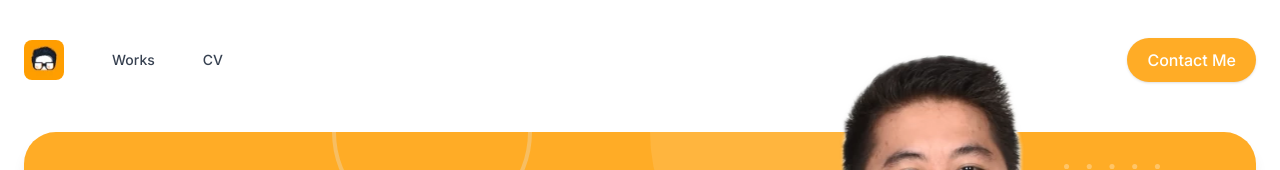
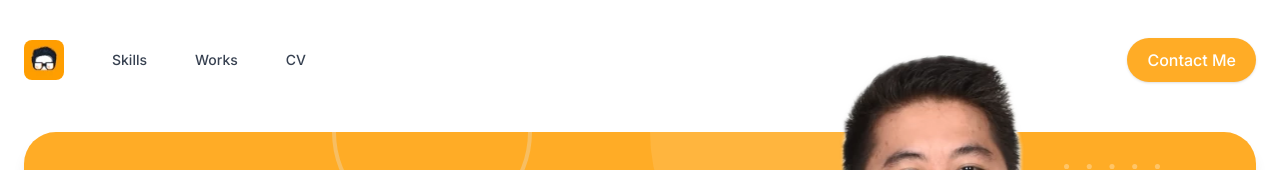
Before and after one commit to erwinmesi/v2.mesi.dev, a Next.js app: page / in a window 1280 px wide. Shown: the top 170 px of the page. Built offline with nearby package versions, Linux system fonts and the light colour scheme.

Commit message:
feat(navbar): hash links

```diff
--- a/app/components/HomeProjects.tsx
+++ b/app/components/HomeProjects.tsx
@@ -23,7 +23,7 @@ function HomeProjects() {
         <img src={imageWarp.src} alt="Warp" className="w-full" />
       </picture>
       <SymbolCircle svgClass="hidden md:block bg-gray-100 lg:bg-gray-50 !opacity-100 w-[175%] right-0 top-[200px] translate-x-1/2" />
-      <div className="site-container 2xl:pt-8 py-16 relative z-[1]">
+      <div id="projects" className="site-container 2xl:pt-8 py-16 relative z-[1]">
         <div className="mb-10">
           <h2 className="section-header">Featured Works</h2>
           <p className="section-sub-header">
--- a/app/components/HomeSkills.tsx
+++ b/app/components/HomeSkills.tsx
@@ -5,7 +5,7 @@ import bg from '@/app/assets/images/abstract_boxes.webp'
 function HomeSkills() {
   return (
     <section
-      id="home-skills"
+      id="skills"
       style={{ backgroundImage: `url('${bg.src}')` }}
       className="bg-cover bg-right"
     >
--- a/app/components/SiteNavbar.tsx
+++ b/app/components/SiteNavbar.tsx
@@ -18,7 +18,10 @@ export default function SiteNavbar() {
             </a>
           </li>
           <li className="transition-all text-gray-700 hover:text-primary-550 px-4 sm:px-6 py-6 md:py-10 cursor-pointer flex items-center">
-            <a href="/#works">Works</a>
+            <a href="/#skills">Skills</a>
+          </li>
+          <li className="transition-all text-gray-700 hover:text-primary-550 px-4 sm:px-6 py-6 md:py-10 cursor-pointer flex items-center">
+            <a href="/#projects">Works</a>
           </li>
           <li className="transition-all text-gray-700 hover:text-primary-550 px-4 sm:px-6 py-6 md:py-10 cursor-pointer flex items-center">
             <a href="/erwin_mesias_cv.pdf" target="_blank" download>
```
